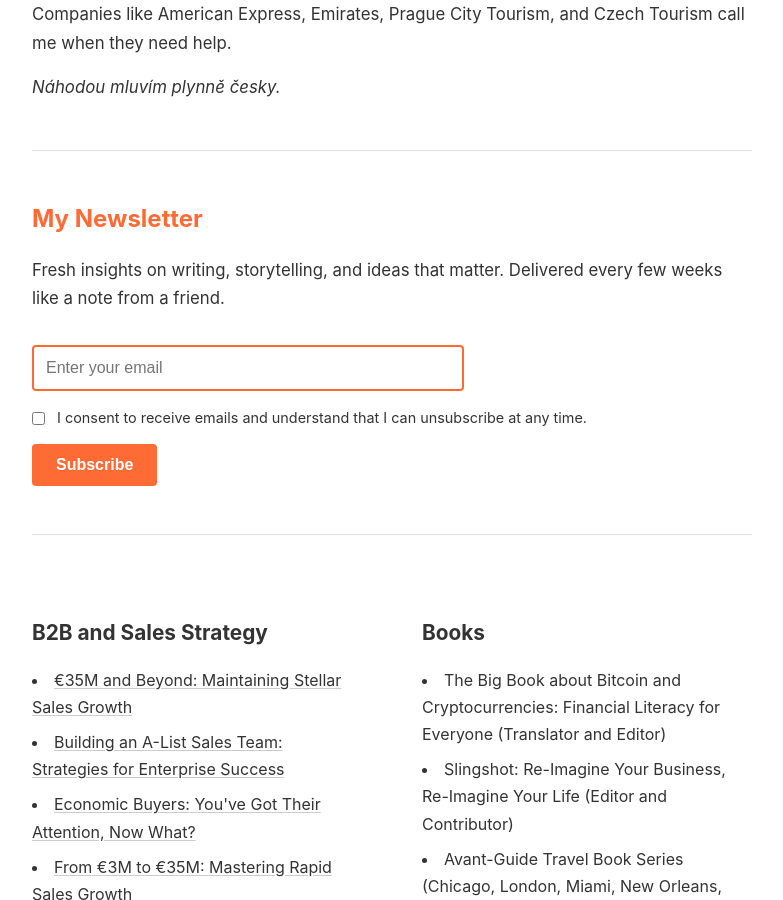
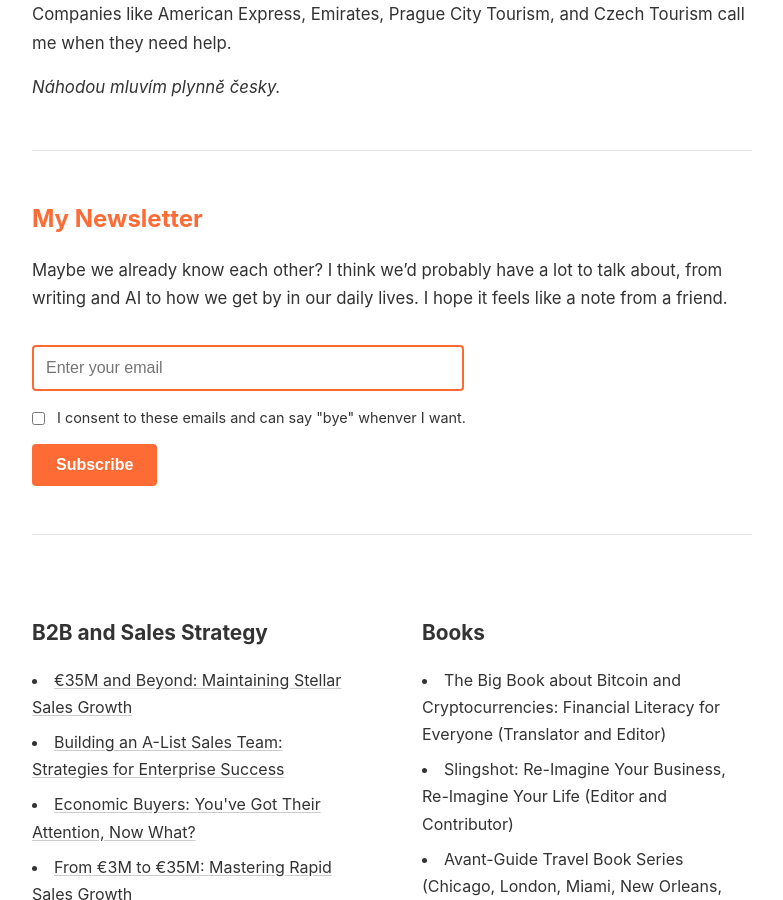
Before and after one commit to westleyovercash/westleyovercash.github.io, a Jekyll site: the page built from index.md, in a window 1280 px wide and 900 px high, scrolled down 505 px. Shown: the whole window, without its empty margins (248-1031 px from the left). Built offline with Jekyll 4.4.1, drawn with Linux system fonts in a browser that asks for light colours.

Commit message:
Update index.md

```diff
--- a/index.md
+++ b/index.md
@@ -20,14 +20,14 @@
 
 ## My Newsletter
 
-Fresh insights on writing, storytelling, and ideas that matter. Delivered every few weeks like a note from a friend.
+Maybe we already know each other? I think we'd probably have a lot to talk about, from writing and AI to how we get by in our daily lives. I hope it feels like a note from a friend.
 
 <form action="https://buttondown.email/api/emails/embed-subscribe/YOURUSERNAME" method="post" target="popupwindow" style="margin: 2rem 0;">
   <input type="email" name="email" placeholder="Enter your email" required style="display: block; margin-bottom: 1rem;">
 
   <label style="display: block; margin-bottom: 1rem; font-size: 0.9rem; line-height: 1.5;">
     <input type="checkbox" name="gdpr" required style="width: auto; margin-right: 8px; vertical-align: middle;">
-    I consent to receive emails and understand that I can unsubscribe at any time.
+    I consent to these emails and can say "bye" whenver I want.
   </label>
 
   <input type="submit" value="Subscribe">
```
